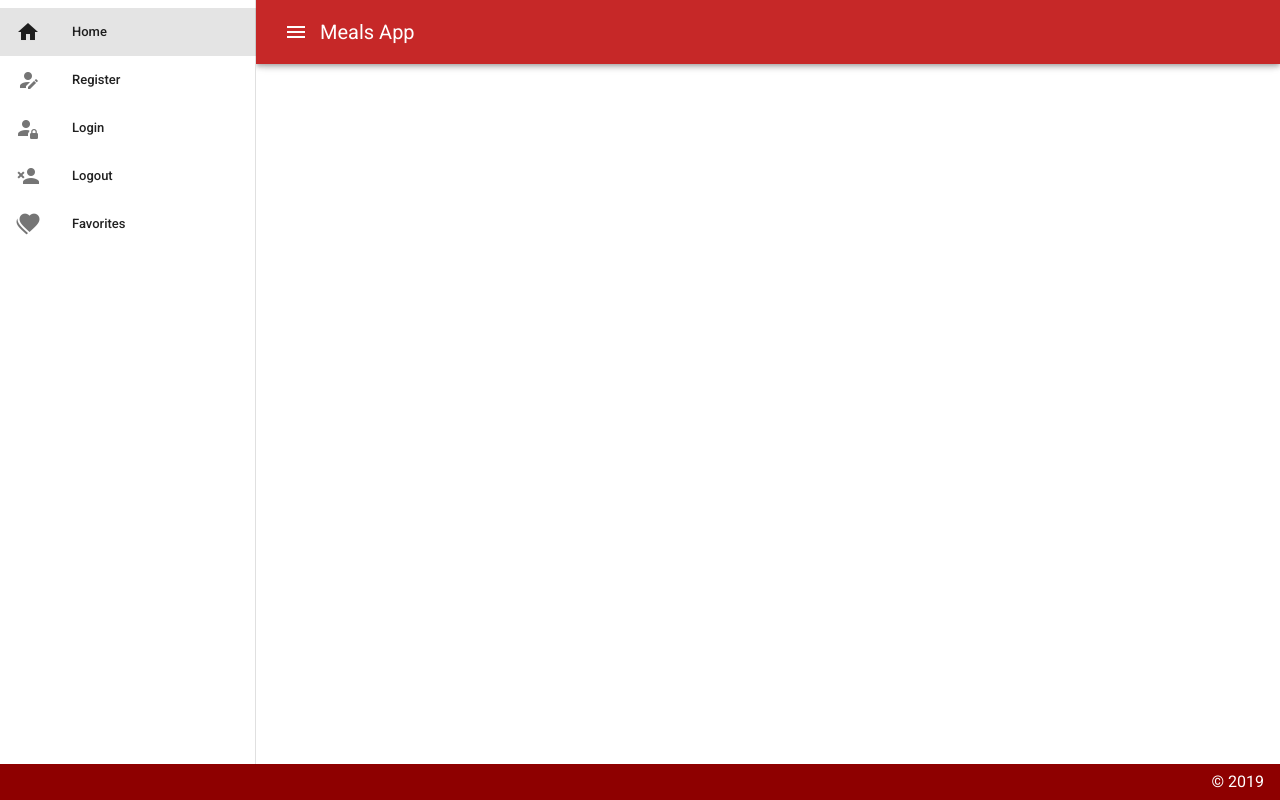
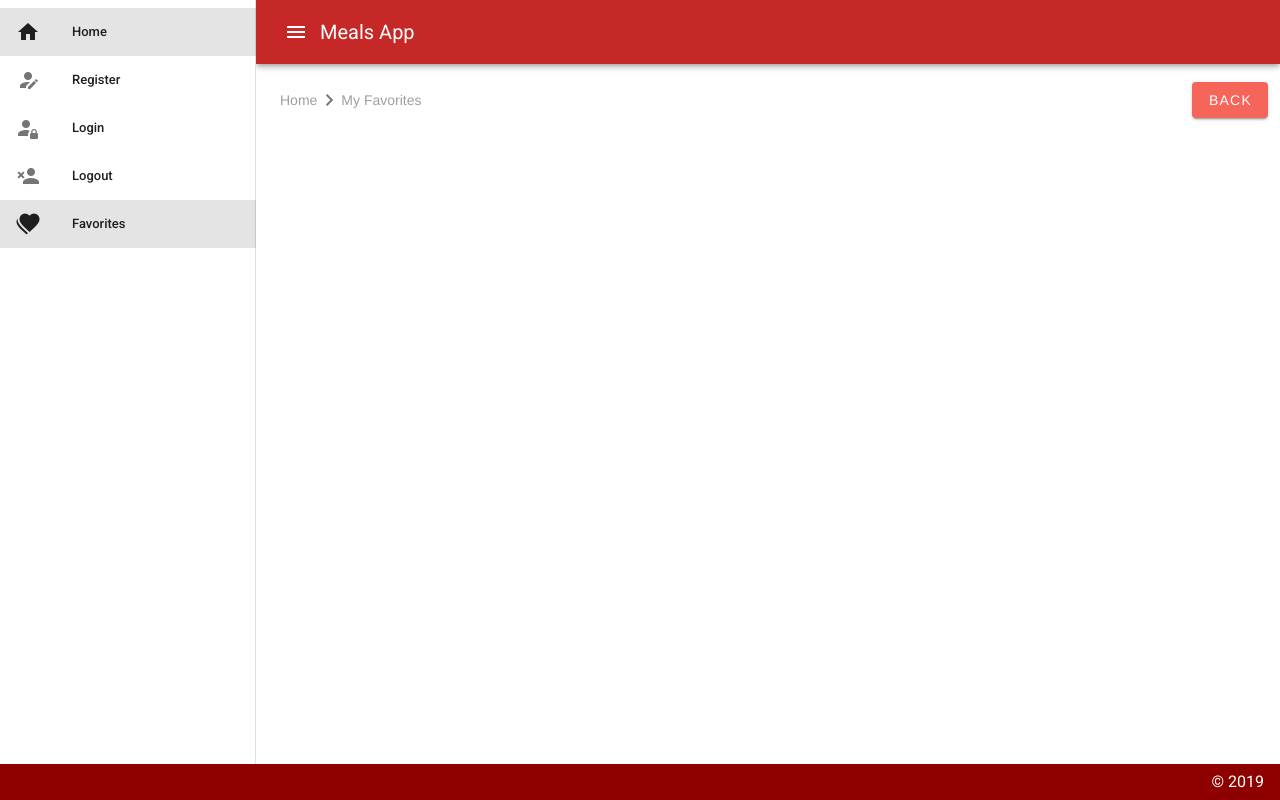
Before and after one commit to Lulb8/WebProject, a Vue app: page /favorites in a window 1280 px wide. Built offline with nearby package versions, Linux system fonts and the light colour scheme.

Commit message:
Add Favorites.vue and route

```diff
--- a/src/components/Card.vue
+++ b/src/components/Card.vue
@@ -1,7 +1,9 @@
 <template>
   <div class="card large">
     <div class="card-image">
-      <router-link :to="{ name: 'detail', params: { idMeal, strMeal, strCategory, strTags, strArea, strInstructions, strMealThumb, strYoutube, strIngredient1, strIngredient2, strIngredient3, strIngredient4, strIngredient5, strIngredient6, strIngredient7, strIngredient8, strIngredient9, strIngredient10 }}">
+      <router-link
+        :to="{ name: 'detail', params: { idMeal, strMeal, strCategory, strTags, strArea, strInstructions, strMealThumb, strYoutube, strIngredient1, strIngredient2, strIngredient3, strIngredient4, strIngredient5, strIngredient6, strIngredient7, strIngredient8, strIngredient9, strIngredient10 }}"
+      >
         <figure class="image">
           <img :src="strMealThumb" alt="Image" width="250em" />
         </figure>
@@ -12,10 +14,7 @@
       <h4>{{ strMeal }}</h4>
       <p>{{ strCategory }}</p>
       <v-spacer></v-spacer>
-      <v-chip
-        class="mr-2"
-        @click="favorite(strMeal)"
-      >
+      <v-chip color="red" outlined class="mr-2" @click="favorite(strMeal)">
         <v-icon>mdi-heart</v-icon>
       </v-chip>
     </div>
@@ -30,7 +29,7 @@ export default {
   },
   methods: {
     favorite (name) {
-      alert(name)
+      alert('Add ' + name + ' to favorites')
     }
   },
   props: {
--- /dev/null
+++ b/src/components/Favorites.vue
@@ -0,0 +1,17 @@
+<template>
+    <div>
+      <v-breadcrumbs>
+        <v-breadcrumbs-item :to="{ name: 'home'}">Home</v-breadcrumbs-item>
+        <v-icon>mdi-chevron-right</v-icon>
+        <v-breadcrumbs-item disabled>My Favorites</v-breadcrumbs-item>
+        <v-spacer></v-spacer>
+        <v-btn primary light color="red white--text" replace :to="{name: 'home'}">Back</v-btn>
+      </v-breadcrumbs>
+    </div>
+</template>
+
+<script>
+export default {
+
+}
+</script>
--- a/src/components/NavBar.vue
+++ b/src/components/NavBar.vue
@@ -34,7 +34,7 @@
             <v-list-item-title>Logout</v-list-item-title>
           </v-list-item-content>
         </v-list-item>
-        <v-list-item @click>
+        <v-list-item :to="{name: 'favorites'}">
           <v-list-item-action>
             <v-icon>mdi-heart-multiple</v-icon>
           </v-list-item-action>
--- a/src/router.js
+++ b/src/router.js
@@ -18,6 +18,12 @@ export default new Router({
       name: 'detail',
       component: () => import('./components/Detail.vue'),
       props: true
+    },
+    {
+      path: '/favorites',
+      name: 'favorites',
+      component: () => import('./components/Favorites.vue'),
+      props: true
     }
     /*,
     {
```
